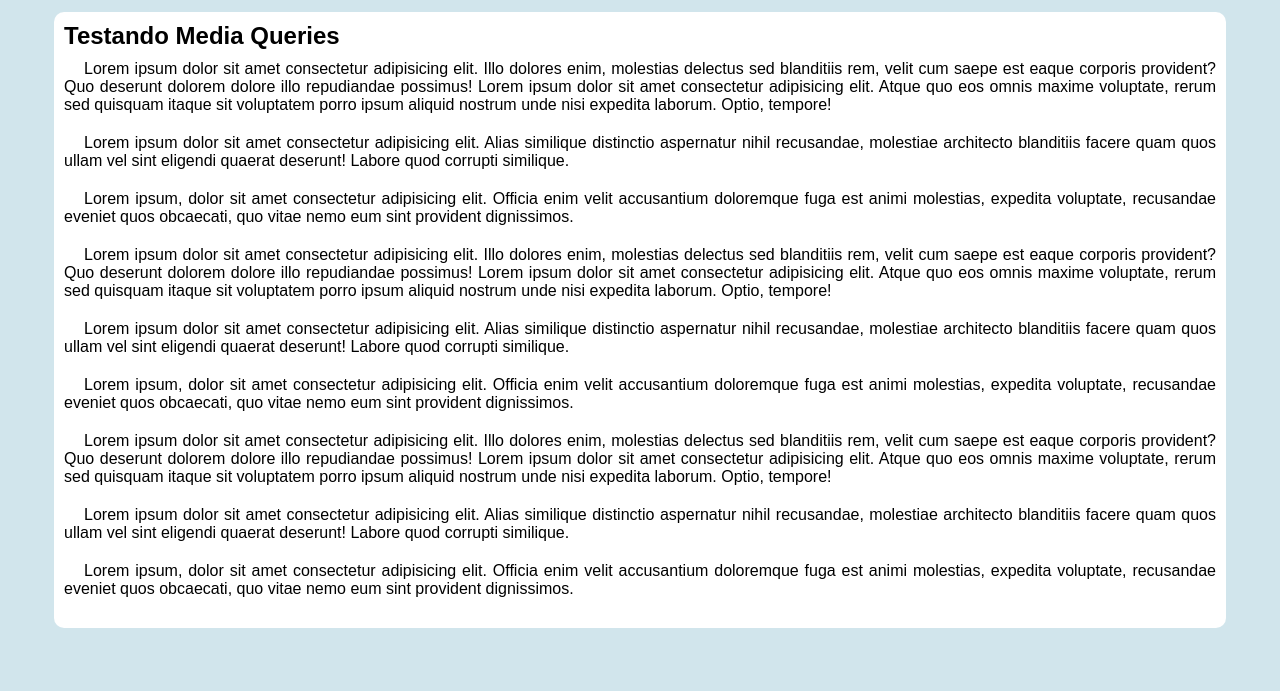
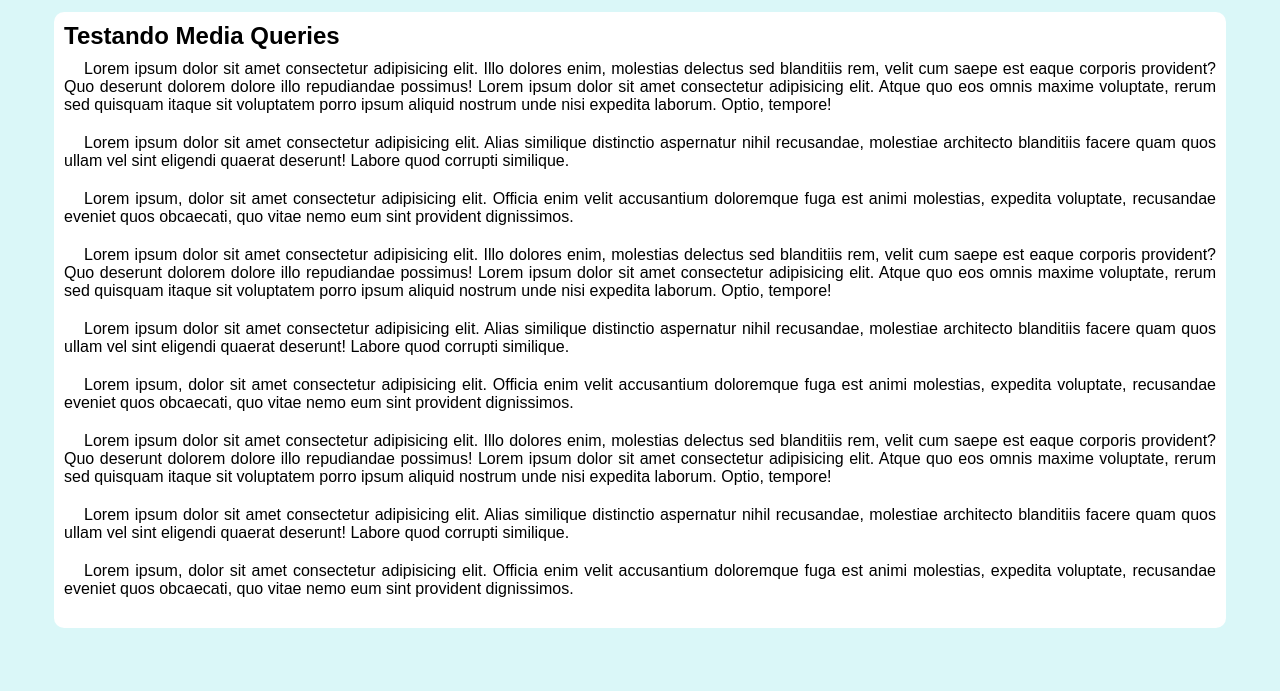
Before and after one commit to Possomato/html-css, a plain HTML site: page exercicios/ex026/mq005/index.html in a window 1280 px wide. Shown: the part 109-800 px from the top of the page. Drawn offline with nearby package versions, Linux system fonts and the light colour scheme.

Commit message:
att mq005

```diff
--- a/exercicios/ex026/mq005/estilos/style.css
+++ b/exercicios/ex026/mq005/estilos/style.css
@@ -7,7 +7,7 @@
 }
 
 body, html{
-    background-color: rgb(209, 229, 236);
+    background-color: rgb(218, 247, 248);
 }
 
 header{
```
